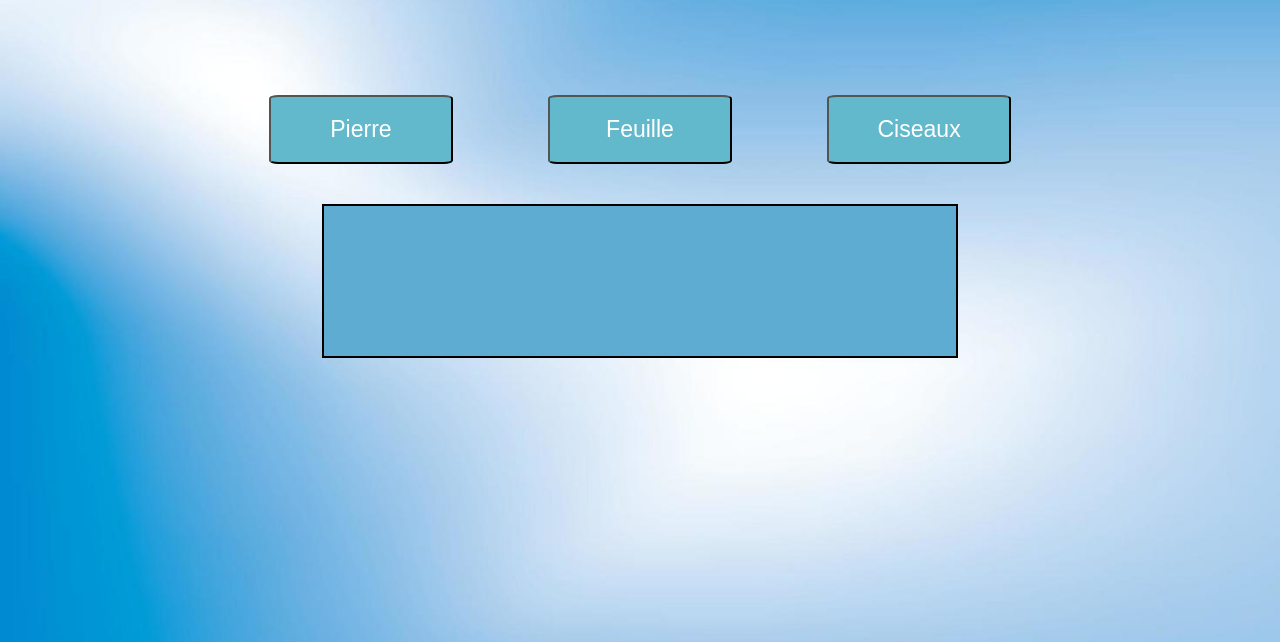
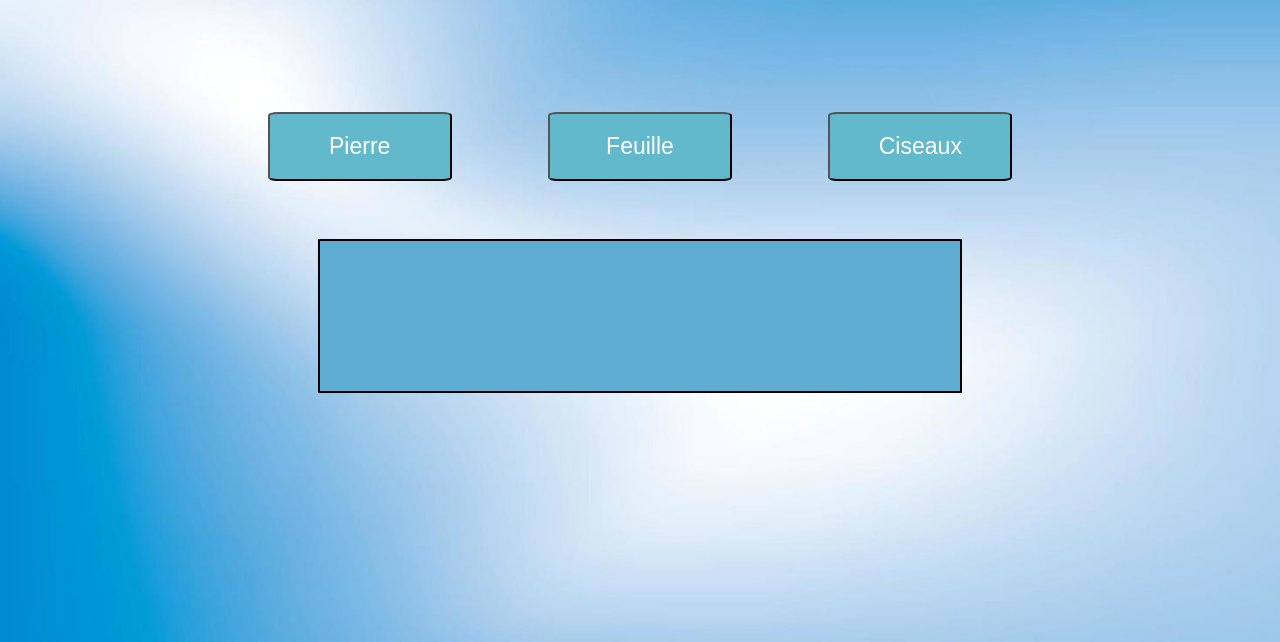
Before and after one commit to Nonosthecrack/shifumi, a plain HTML site: page index.html in a window 1280 px wide. Shown: the part 158-800 px from the top of the page. Drawn offline with Linux system fonts and the light colour scheme.

Commit message:
mise a jour du style

```diff
--- a/style.css
+++ b/style.css
@@ -1,22 +1,30 @@
-html {
-  text-align: center;
-  font-size: larger;
+body {
+  margin: auto;
+  max-width: 1600px;
   background-image: url(/backgroundImage.jpg);
   background-repeat: no-repeat;
   background-size: cover;
+  background-attachment: fixed;
   font-family: Arial, Helvetica, sans-serif;
+}
+
+main {
+  display: flex;
+  flex-direction: column;
+  text-align: center;
+  font-size: larger;
 }
 h1 {
   font-size: 8ch;
 }
 .box {
-  height: 150px;
   width: 75%;
-  margin-left: auto;
-  margin-right: auto;
+  margin: auto;
   display: flex;
+  flex-direction: row;
   justify-content: center;
   align-items: center;
+  padding: 10px;
 }
 
 button {
```
